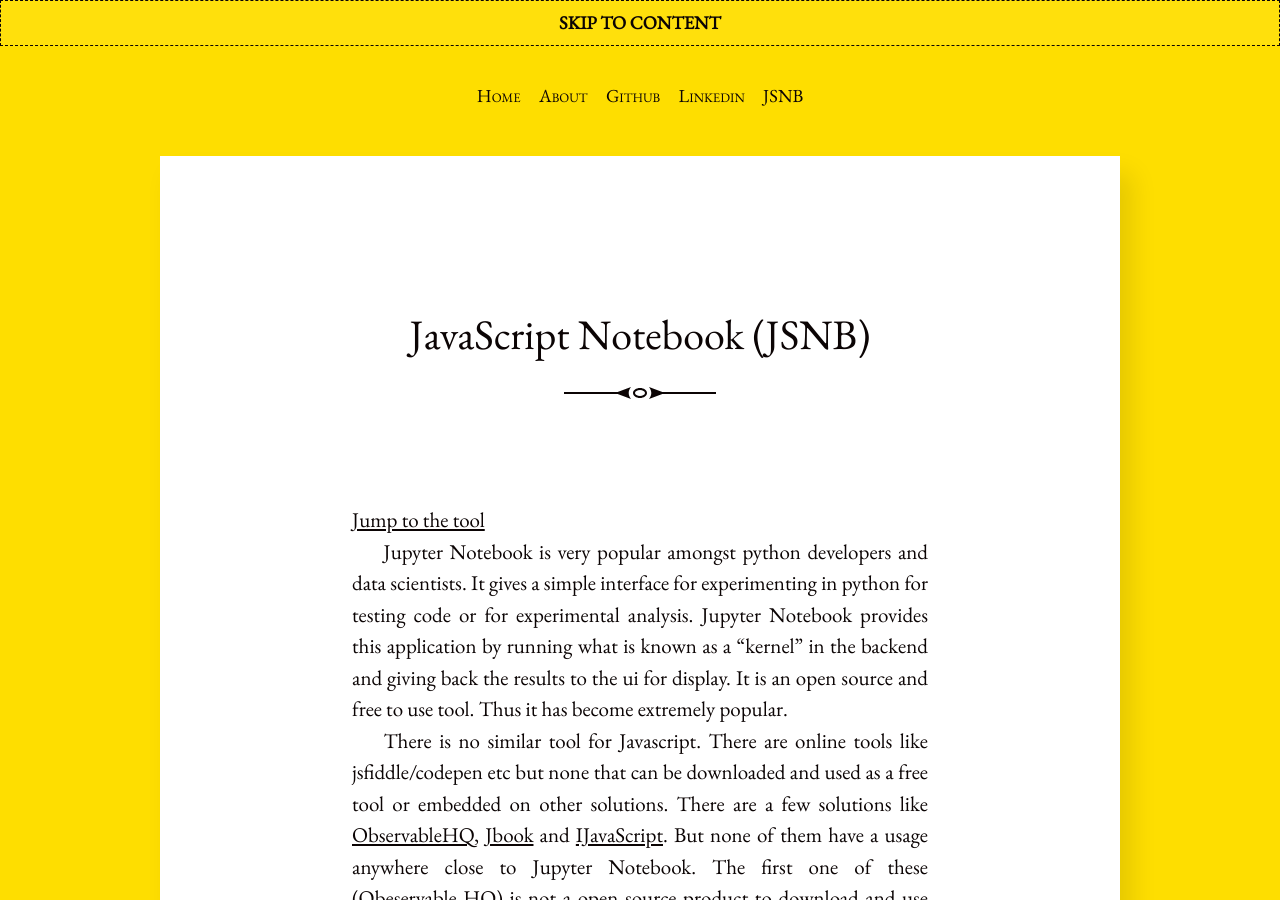
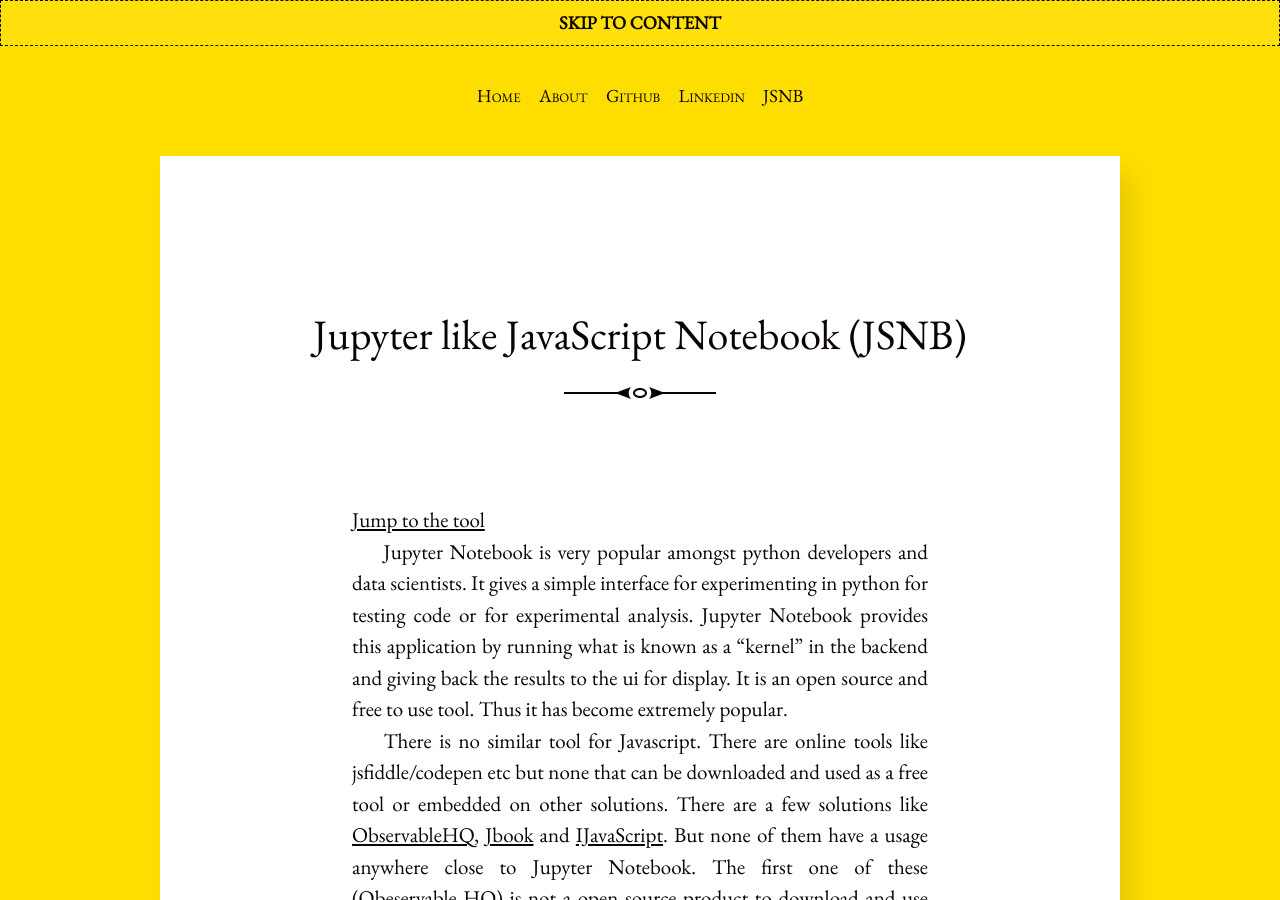
Before and after one commit to gopi-suvanam/gopi-suvanam.github.io, a Jekyll site: the page built from _posts/2023-01-01-Jupyter-like-JavaSript-Notebook.md, in a window 1280 px wide and 900 px high. Built offline with Jekyll 4.4.1, drawn with Linux system fonts in a browser that asks for light colours.

Commit message:
Update and rename 2023-01-01-JupyterJavaSript-Notebook.md to 2023-01-01-Jupyter-like-JavaSript-Notebook.md

```diff
--- a/_posts/2023-01-01-JavaSript-Notebook.md
+++ b/_posts/2023-01-01-Jupyter-like-JavaSript-Notebook.md
@@ -1,7 +1,7 @@
 ---
 layout: post
-title: JavaScript Notebook (JSNB)
-description: JSNB is tool to do experimentation in JavaScript. JavaScript Notebooks can be used to test code while developing and also for scientific calculations.
+title: Jupyter like JavaScript Notebook (JSNB)
+description: JSNB is tool to do experimentation in JavaScript like Jupyter for Python. JavaScript Notebooks can be used to test code while developing and also for scientific calculations.
 ---
 [Jump to the tool](/jsnb/#./examples/Hello-world.jsnb)
 
```
